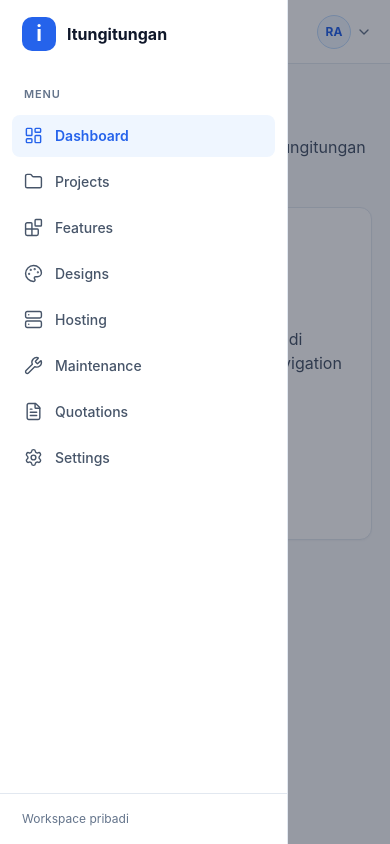
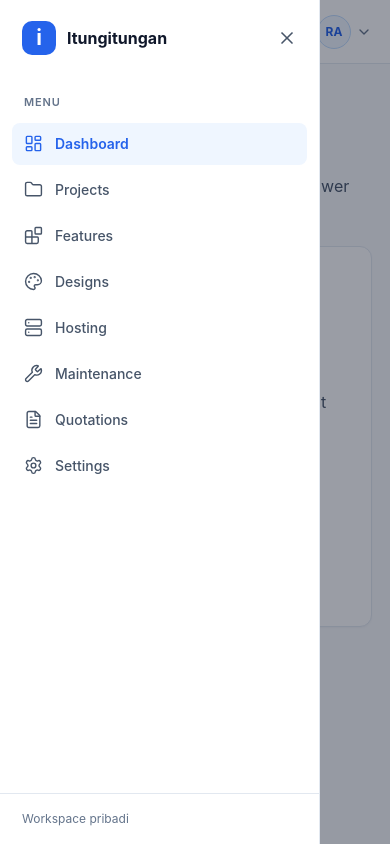
Before and after one commit to huqong282-lab/Itungitungan-fe, a React (Vite) app: page /dev/app-shell in a window 390 px wide. Both pictures are taken after a click on the button "Buka navigasi". Built offline with nearby package versions, Linux system fonts and the light colour scheme.

Commit message:
feat(fe-014): implement responsive navigation

```diff
--- a/src/app/router.tsx
+++ b/src/app/router.tsx
@@ -75,6 +75,7 @@ if (import.meta.env.DEV) {
   appRoutes.push({ path: '/dev/error-preview', lazy: async () => { const module = await import('../pages/ErrorPreviewPage'); return { Component: module.default } } })
   appRoutes.push({ path: '/dev/components', lazy: async () => { const module = await import('../pages/ComponentShowcasePage'); return { Component: module.default } } })
   appRoutes.push({ path: '/dev/app-shell', lazy: async () => { const module = await import('../pages/AppShellPreviewPage'); return { Component: module.default } } })
+  appRoutes.push({ path: '/dev/responsive-navigation', lazy: async () => { const module = await import('../pages/AppShellPreviewPage'); return { Component: module.default } } })
 }
 
 appRoutes.push(
--- a/src/components/app-shell/AppShell.tsx
+++ b/src/components/app-shell/AppShell.tsx
@@ -1,4 +1,4 @@
-import { useState, type ReactNode } from 'react'
+import { useEffect, useRef, useState, type ReactNode } from 'react'
 import { useLocation } from 'react-router'
 import { appNavigation } from './navigation'
 import { Sidebar } from './Sidebar'
@@ -19,6 +19,8 @@ export function AppShell({ children, user, initialCollapsed = false, collapsed:
   const [internalCollapsed, setInternalCollapsed] = useState(initialCollapsed)
   const collapsed = controlledCollapsed ?? internalCollapsed
   const [mobileOpen, setMobileOpen] = useState(false)
+  const menuButtonRef = useRef<HTMLButtonElement>(null)
+  const drawerCloseRef = useRef<HTMLButtonElement>(null)
   const location = useLocation()
   const activePath = activePathOverride ?? location.pathname
   const activeItem = [...appNavigation]
@@ -27,7 +29,31 @@ export function AppShell({ children, user, initialCollapsed = false, collapsed:
       ? activePath === item.to
       : activePath === item.to || activePath.startsWith(`${item.to}/`))
 
-  const closeMobile = () => setMobileOpen(false)
+  const closeMobile = () => {
+    setMobileOpen(false)
+    menuButtonRef.current?.focus()
+  }
+  useEffect(() => {
+    if (!mobileOpen) return
+    const previousOverflow = document.body.style.overflow
+    document.body.style.overflow = 'hidden'
+    drawerCloseRef.current?.focus()
+    const handleKeyDown = (event: KeyboardEvent) => {
+      if (event.key === 'Escape') {
+        closeMobile()
+      }
+    }
+    const handleResize = () => {
+      if (window.innerWidth >= 1024) setMobileOpen(false)
+    }
+    document.addEventListener('keydown', handleKeyDown)
+    window.addEventListener('resize', handleResize)
+    return () => {
+      document.body.style.overflow = previousOverflow
+      document.removeEventListener('keydown', handleKeyDown)
+      window.removeEventListener('resize', handleResize)
+    }
+  }, [mobileOpen])
   const toggleSidebar = () => {
     const next = !collapsed
     if (controlledCollapsed === undefined) setInternalCollapsed(next)
@@ -36,17 +62,21 @@ export function AppShell({ children, user, initialCollapsed = false, collapsed:
 
   return (
     <div className={`app-shell${collapsed ? ' app-shell--collapsed' : ''}`}>
-      {mobileOpen && <button type="button" className="app-shell__scrim" aria-label="Tutup navigasi" onClick={closeMobile} />}
+      {mobileOpen && <button type="button" className="app-shell__scrim" aria-label="Tutup navigasi dengan backdrop" onClick={closeMobile} />}
       <Sidebar
         activePath={activePath}
         mobileOpen={mobileOpen}
         onNavigate={closeMobile}
+        onClose={closeMobile}
+        closeButtonRef={drawerCloseRef}
       />
       <div className="app-shell__main">
         <Topbar
           user={user}
           activeLabel={activeItem?.label ?? 'Itungitungan'}
           onOpenNavigation={() => setMobileOpen(true)}
+          menuButtonRef={menuButtonRef}
+          mobileOpen={mobileOpen}
           onToggleSidebar={toggleSidebar}
           collapsed={collapsed}
         />
--- a/src/components/app-shell/Sidebar.tsx
+++ b/src/components/app-shell/Sidebar.tsx
@@ -1,19 +1,47 @@
 import { Link } from 'react-router'
+import type { RefObject, KeyboardEvent } from 'react'
+import { X } from 'lucide-react'
 import { appNavigation } from './navigation'
 
 type SidebarProps = {
   activePath: string
   mobileOpen: boolean
   onNavigate: () => void
+  onClose: () => void
+  closeButtonRef: RefObject<HTMLButtonElement | null>
 }
 
-export function Sidebar({ activePath, mobileOpen, onNavigate }: SidebarProps) {
+export function Sidebar({ activePath, mobileOpen, onNavigate, onClose, closeButtonRef }: SidebarProps) {
   return (
-    <aside className={`app-sidebar${mobileOpen ? ' app-sidebar--mobile-open' : ''}`} aria-label="Navigasi aplikasi">
-      <Link className="app-sidebar__brand" to="/app" onClick={onNavigate} aria-label="Itungitungan, Dashboard">
-        <span className="app-sidebar__brand-mark" aria-hidden="true">i</span>
-        <span className="app-sidebar__brand-name">Itungitungan</span>
-      </Link>
+    <aside
+      id="app-navigation-drawer"
+      className={`app-sidebar${mobileOpen ? ' app-sidebar--mobile-open' : ''}`}
+      aria-label="Navigasi aplikasi"
+      role={mobileOpen ? 'dialog' : undefined}
+      aria-modal={mobileOpen ? 'true' : undefined}
+      onKeyDown={(event: KeyboardEvent<HTMLElement>) => {
+        if (!mobileOpen || event.key !== 'Tab') return
+        const focusable = [...event.currentTarget.querySelectorAll<HTMLElement>('a[href], button:not([disabled])')]
+        const first = focusable[0]
+        const last = focusable[focusable.length - 1]
+        if (event.shiftKey && document.activeElement === first) {
+          event.preventDefault()
+          last?.focus()
+        } else if (!event.shiftKey && document.activeElement === last) {
+          event.preventDefault()
+          first?.focus()
+        }
+      }}
+    >
+      <div className="app-sidebar__brand-row">
+        <Link className="app-sidebar__brand" to="/app" onClick={onNavigate} aria-label="Itungitungan, Dashboard">
+          <span className="app-sidebar__brand-mark" aria-hidden="true">i</span>
+          <span className="app-sidebar__brand-name">Itungitungan</span>
+        </Link>
+        <button ref={closeButtonRef} type="button" className="app-sidebar__close" aria-label="Tutup navigasi" onClick={onClose}>
+          <X size={20} aria-hidden="true" />
+        </button>
+      </div>
       <nav className="app-sidebar__nav" aria-label="Menu utama">
         <span className="app-sidebar__section-label">Menu</span>
         {appNavigation.map(({ label, to, icon: Icon }) => {
--- a/src/components/app-shell/Topbar.tsx
+++ b/src/components/app-shell/Topbar.tsx
@@ -1,4 +1,5 @@
 import { Menu, PanelLeftClose, PanelLeftOpen } from 'lucide-react'
+import type { RefObject } from 'react'
 import type { ShellUser } from './AppShell'
 import { UserMenu } from './UserMenu'
 
@@ -8,13 +9,15 @@ type TopbarProps = {
   collapsed: boolean
   onToggleSidebar: () => void
   onOpenNavigation: () => void
+  menuButtonRef: RefObject<HTMLButtonElement | null>
+  mobileOpen: boolean
 }
 
-export function Topbar({ user, activeLabel, collapsed, onToggleSidebar, onOpenNavigation }: TopbarProps) {
+export function Topbar({ user, activeLabel, collapsed, onToggleSidebar, onOpenNavigation, menuButtonRef, mobileOpen }: TopbarProps) {
   return (
     <header className="app-topbar">
       <div className="app-topbar__leading">
-        <button type="button" className="app-topbar__icon app-topbar__mobile-menu" aria-label="Buka navigasi" onClick={onOpenNavigation}>
+        <button ref={menuButtonRef} type="button" className="app-topbar__icon app-topbar__mobile-menu" aria-label="Buka navigasi" aria-controls="app-navigation-drawer" aria-expanded={mobileOpen} onClick={onOpenNavigation}>
           <Menu size={20} />
         </button>
         <button type="button" className="app-topbar__icon app-topbar__collapse" aria-label={collapsed ? 'Perluas sidebar' : 'Ciutkan sidebar'} onClick={onToggleSidebar}>
--- a/src/components/app-shell/app-shell.css
+++ b/src/components/app-shell/app-shell.css
@@ -16,6 +16,8 @@
   border-right: 1px solid var(--color-border);
   background: var(--color-surface);
   transition: width 180ms ease, transform 180ms ease;
+  overflow-y: auto;
+  overscroll-behavior: contain;
 }
 
 .app-sidebar__brand {
@@ -30,6 +32,9 @@
   text-decoration: none;
   white-space: nowrap;
 }
+
+.app-sidebar__brand-row { display: contents; }
+.app-sidebar__close { display: none; }
 
 .app-sidebar__brand-mark {
   display: grid;
@@ -99,17 +104,26 @@
 .app-shell-preview__actions button { min-height: 40px; padding: 0 14px; border: 1px solid var(--color-border); border-radius: var(--radius-medium); color: var(--color-text-secondary); background: white; cursor: pointer; }
 .app-shell-preview__actions button[aria-pressed="true"] { border-color: var(--color-brand-primary); color: var(--color-brand-primary); background: var(--color-brand-primary-subtle); }
 
-@media (max-width: 767px) {
+@media (max-width: 1023px) {
   .app-shell { --shell-sidebar-width: 0px; }
   .app-shell--collapsed { --shell-sidebar-width: 0px; }
-  .app-sidebar { width: min(288px, calc(100vw - 52px)); transform: translateX(-105%); }
-  .app-sidebar--mobile-open { z-index: 60; transform: translateX(0); box-shadow: var(--shadow-popover); }
+  .app-sidebar { z-index: 60; width: min(320px, calc(100vw - 48px)); transform: translateX(-105%); visibility: hidden; }
+  .app-sidebar--mobile-open { transform: translateX(0); visibility: visible; box-shadow: var(--shadow-popover); }
+  .app-sidebar__brand-row { display: flex; min-height: 76px; align-items: center; justify-content: space-between; padding-right: 12px; }
   .app-sidebar__brand { min-height: 68px; }
+  .app-sidebar__close { display: grid; width: 40px; height: 40px; flex: 0 0 40px; place-items: center; border: 0; border-radius: var(--radius-medium); color: var(--color-text-secondary); background: transparent; cursor: pointer; }
+  .app-sidebar__close:hover { color: var(--color-text-primary); background: var(--color-background); }
+  .app-sidebar__close:focus-visible { outline: 2px solid var(--color-brand-primary); outline-offset: 2px; }
   .app-shell__scrim { position: fixed; z-index: 55; inset: 0; display: block; border: 0; background: rgb(15 23 42 / 42%); }
   .app-shell__main { margin-left: 0; }
-  .app-topbar { height: 64px; padding: 0 14px; }
+  .app-topbar { height: 64px; padding: 0 24px; }
   .app-topbar__mobile-menu { display: grid; }
   .app-topbar__collapse { display: none; }
+  .app-shell__content { padding: 28px 24px; }
+}
+
+@media (max-width: 767px) {
+  .app-topbar { padding: 0 14px; }
   .app-shell__content { padding: 24px 18px; }
   .app-user-menu__identity { display: none; }
   .app-user-menu__trigger { gap: 5px; padding: 4px; }
--- a/src/pages/AppShellPreviewPage.tsx
+++ b/src/pages/AppShellPreviewPage.tsx
@@ -15,13 +15,13 @@ function AppShellPreviewPage() {
     <AppShell user={previewUser} collapsed={collapsed} onCollapsedChange={setCollapsed} activePathOverride={pathname === '/dev/app-shell' ? '/app' : undefined}>
       <div className="app-shell-preview">
         <header className="app-shell-preview__heading">
-          <h1>Preview App Shell</h1>
-          <p>Pratinjau interaktif layout aplikasi Itungitungan dan navigasi responsif.</p>
+          <h1>Preview Responsive Navigation</h1>
+          <p>Pratinjau interaktif navigasi desktop, drawer tablet, dan drawer mobile Itungitungan.</p>
         </header>
         <section className="app-shell-preview__card" aria-live="polite">
           <p className="app-shell-preview__eyebrow">Konten halaman</p>
           <h2>{activeContent}</h2>
-          <p>Area ini mewakili halaman yang dirender oleh Outlet. Pilih menu di sidebar untuk melihat active navigation berubah.</p>
+          <p>Ubah lebar browser untuk mencoba sidebar desktop atau drawer pada tablet dan mobile. Buka drawer lewat tombol hamburger, lalu tutup lewat tombol X, backdrop, Escape, atau dengan memilih menu.</p>
           <div className="app-shell-preview__actions">
             <button type="button" aria-pressed={!collapsed} onClick={() => setCollapsed(false)}>Sidebar expanded</button>
             <button type="button" aria-pressed={collapsed} onClick={() => setCollapsed(true)}>Sidebar collapsed</button>
```
Also changed, not shown: 1 other file (tests, documents, lock files or other folders).
